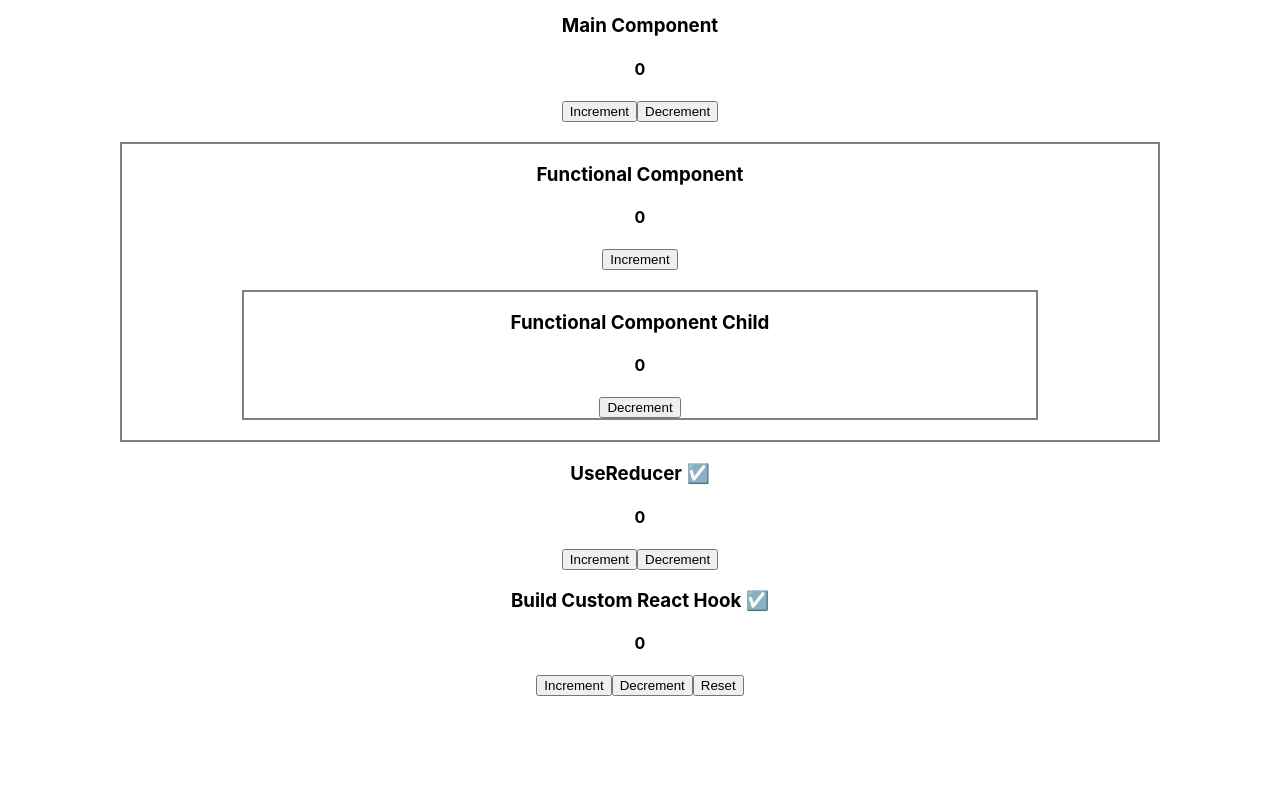
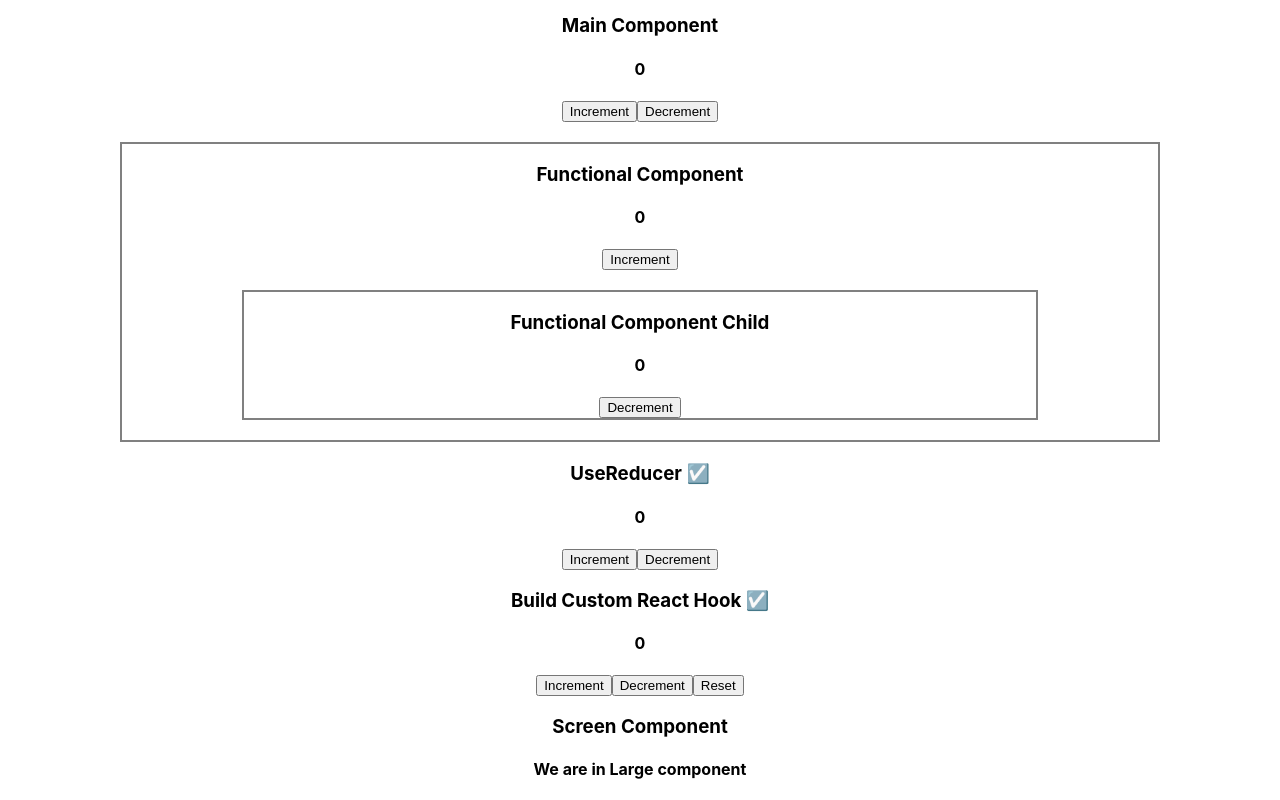
Before and after one commit to Tausif4171/React-Hooks, a React (Create React App) app: page / in a window 1280 px wide. Shown: the part 1321-2121 px from the top of the page. Before the commit the page ends 2017 px from the top, so only its background shows below. Built offline with nearby package versions, Linux system fonts and the light colour scheme.

Commit message:
build custom react hook for checking screen size

```diff
--- a/src/React Hooks/Custom React Hook/Mains.js
+++ b/src/React Hooks/Custom React Hook/Mains.js
@@ -1,8 +1,9 @@
 import React, { useState } from "react";
 import { useCounter } from "./useCounter";
+import ScreenComponent from "./ScreenComponent";
 
 const Mains = () => {
-  const [value, increment, decrement, reset] = useCounter(0,5);
+  const [value, increment, decrement, reset] = useCounter(0, 5);
 
   return (
     <div>
@@ -11,6 +12,7 @@ const Mains = () => {
       <button onClick={increment}>Increment</button>
       <button onClick={decrement}>Decrement</button>
       <button onClick={reset}>Reset</button>
+      <ScreenComponent />
     </div>
   );
 };
--- /dev/null
+++ b/src/React Hooks/Custom React Hook/ScreenComponent.js
@@ -0,0 +1,14 @@
+import React from "react";
+import { useScreen } from "./useScreen";
+
+const ScreenComponent = () => {
+  const screenSize = useScreen();
+  return (
+    <div>
+      <h3>Screen Component</h3>
+      <h4>We are in {screenSize} component</h4>
+    </div>
+  );
+};
+
+export default ScreenComponent;
--- a/src/React Hooks/Custom React Hook/useCounter.js
+++ b/src/React Hooks/Custom React Hook/useCounter.js
@@ -4,11 +4,11 @@ export const useCounter = (initialValue, byfive) => {
   const [counter, setCounter] = useState(initialValue);
 
   function increment() {
-    return setCounter(counter + byfive);  // Increment by five
+    return setCounter(counter + byfive); // Increment by five
   }
 
   function decrement() {
-    return setCounter(counter - byfive);  // Decrement by five
+    return setCounter(counter - byfive); // Decrement by five
   }
 
   function reset() {
--- /dev/null
+++ b/src/React Hooks/Custom React Hook/useScreen.js
@@ -0,0 +1,22 @@
+import React, { useEffect, useState } from "react";
+
+export const useScreen = () => {
+  const [screenSize, setScreenSize] = useState();
+
+  useEffect(() => {
+    checkScreenSize();
+    window.addEventListener("resize", checkScreenSize);
+  }, []);
+
+  const checkScreenSize = () => {
+    if (window.innerWidth > 900) {
+      return setScreenSize("Large");
+    } else if (window.innerWidth < 900 && window.innerWidth > 600) {
+      return setScreenSize("Medium");
+    } else if (window.innerWidth < 600) {
+      return setScreenSize("Small");
+    }
+  };
+
+  return screenSize;
+};
```
